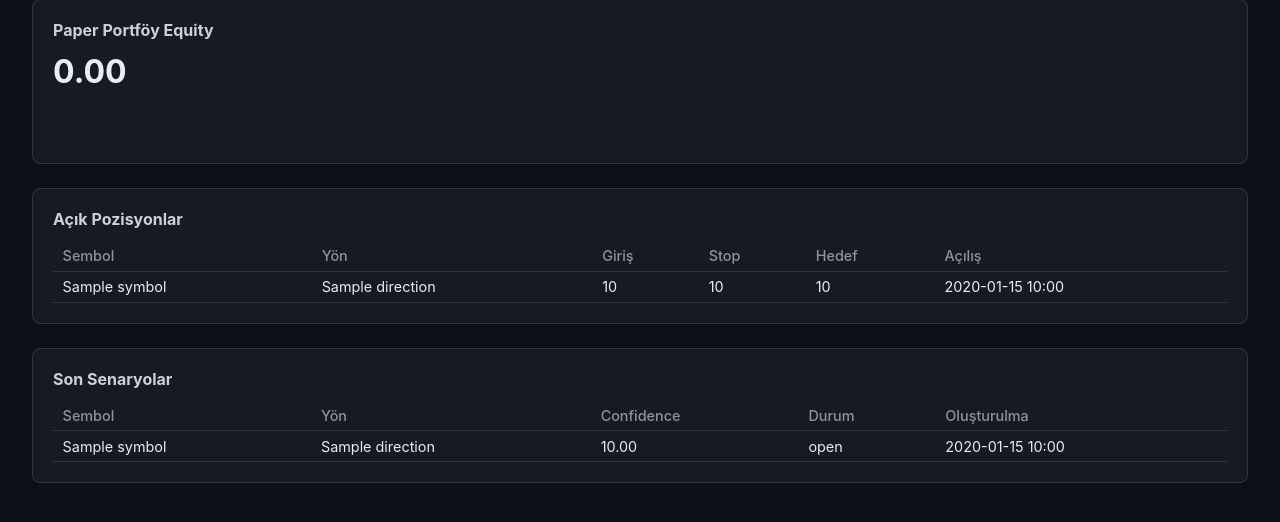
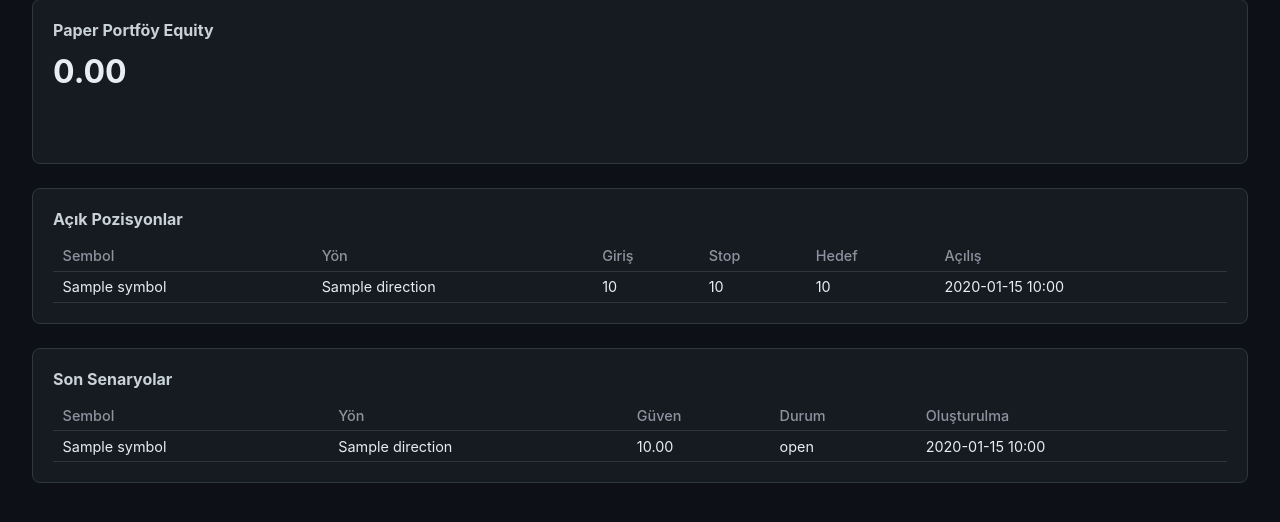
Before and after one commit to srnmrtcn/trading-bot, a Python web app: template src/templates/dashboard.html in a window 1280 px wide. Shown: the part 226-748 px from the top of the page. Run offline with Jinja, Linux system fonts and the light colour scheme; the template is opened without the code that fills it: most values are stand-ins (such as "Sample title", 1, 10 or a date in 2020).

Commit message:
fix: translate Confidence column header to Turkish

```diff
--- a/src/templates/dashboard.html
+++ b/src/templates/dashboard.html
@@ -78,7 +78,7 @@
   <h2>Son Senaryolar</h2>
   {% if recent_scenarios %}
   <table>
-    <tr><th>Sembol</th><th>Yön</th><th>Confidence</th><th>Durum</th><th>Oluşturulma</th></tr>
+    <tr><th>Sembol</th><th>Yön</th><th>Güven</th><th>Durum</th><th>Oluşturulma</th></tr>
     {% for scenario in recent_scenarios %}
     <tr>
       <td>{{ scenario.symbol }}</td>
```
